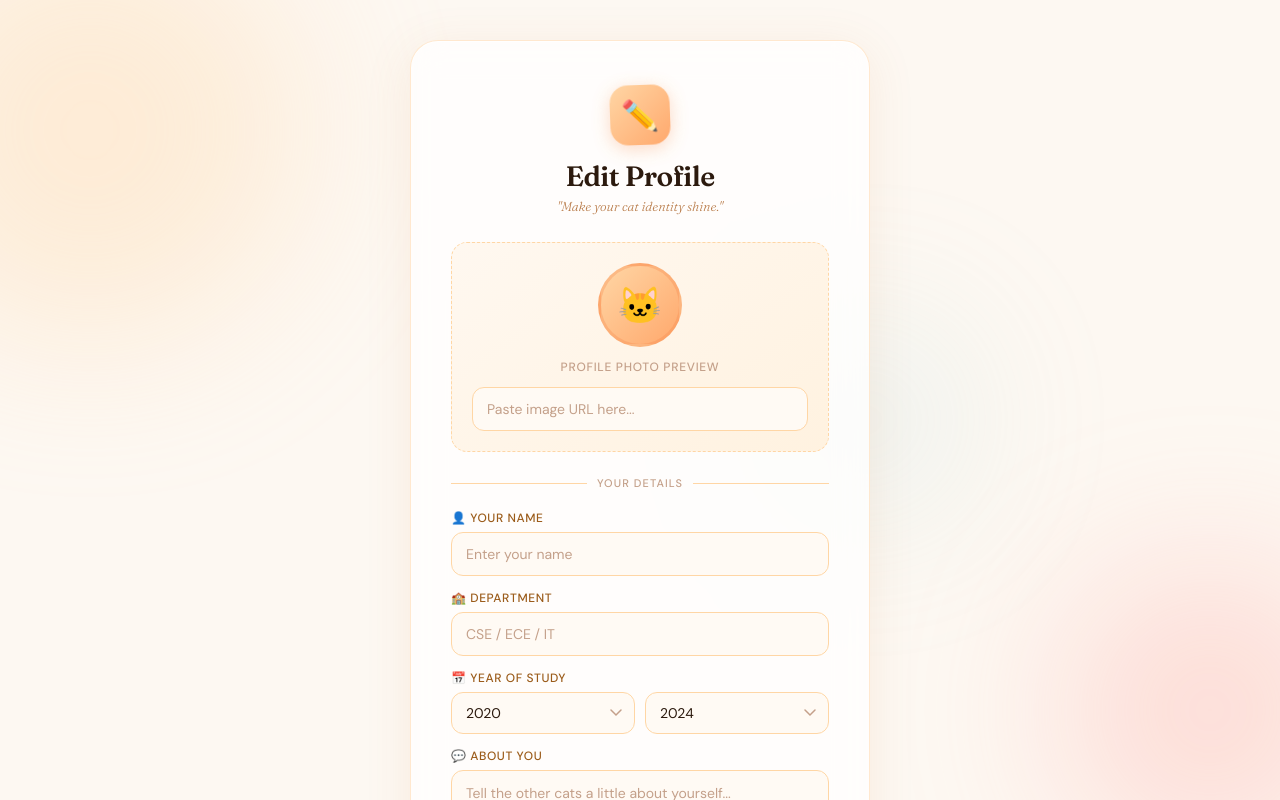
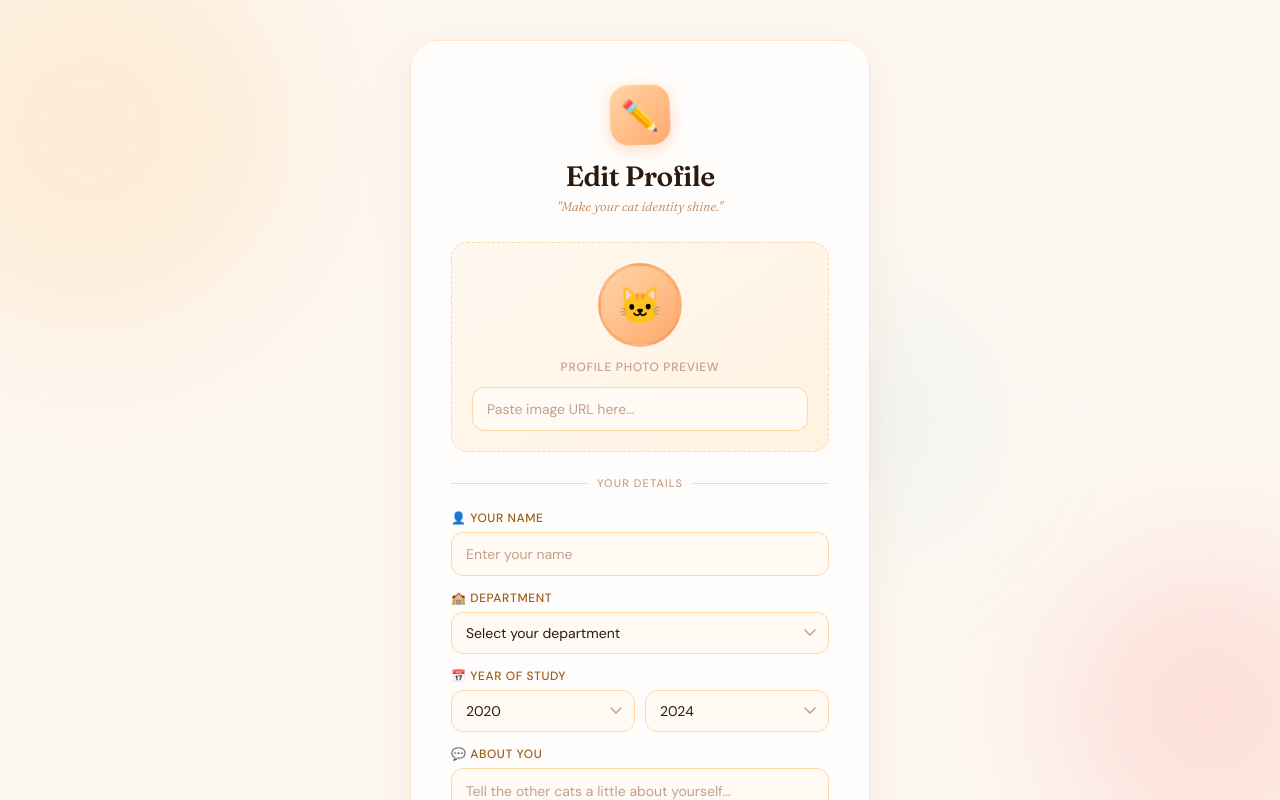
Before and after one commit to vigneshviki19/zingercat-frontend, a React (Vite) app: page /edit-profile in a window 1280 px wide. Shown: the top 800 px of the page. Built offline with nearby package versions, Linux system fonts and the light colour scheme; no server answers; sample sign-in values are in the browser's storage.

Commit message:
Update EditProfile.jsx

```diff
--- a/src/pages/EditProfile.jsx
+++ b/src/pages/EditProfile.jsx
@@ -352,13 +352,35 @@ export default function EditProfile() {
           {/* dept */}
           <div className="zep-field">
             <label className="zep-label">🏫 Department</label>
-            <input
+            <select
               name="dept"
               value={form.dept}
               onChange={handleChange}
-              placeholder="CSE / ECE / IT"
-              className="zep-input"
-            />
+              className="zep-select"
+              style={{ width: "100%" }}
+            >
+              <option value="">Select your department</option>
+              <option value="CSE">CSE – Computer Science & Engineering</option>
+              <option value="IT">IT – Information Technology</option>
+              <option value="ECE">ECE – Electronics & Communication</option>
+              <option value="EEE">EEE – Electrical & Electronics</option>
+              <option value="MECH">MECH – Mechanical Engineering</option>
+              <option value="CIVIL">CIVIL – Civil Engineering</option>
+              <option value="CHEM">CHEM – Chemical Engineering</option>
+              <option value="PROD">PROD – Production Engineering</option>
+              <option value="ICE">ICE – Instrumentation & Control</option>
+              <option value="TEXTILE">TEXTILE – Textile Technology</option>
+              <option value="FT">FT – Fashion Technology</option>
+              <option value="BME">BME – Biomedical Engineering</option>
+              <option value="BT">BT – Biotechnology</option>
+              <option value="MBA">MBA – Master of Business Administration</option>
+              <option value="MCA">MCA – Master of Computer Applications</option>
+              <option value="MSC_CS">M.Sc – Computer Science</option>
+              <option value="MSC_MATHS">M.Sc – Mathematics</option>
+              <option value="MSC_PHYSICS">M.Sc – Physics</option>
+              <option value="MSC_CHEM">M.Sc – Chemistry</option>
+              <option value="OTHER">Other</option>
+            </select>
           </div>
 
           {/* year */}
```
